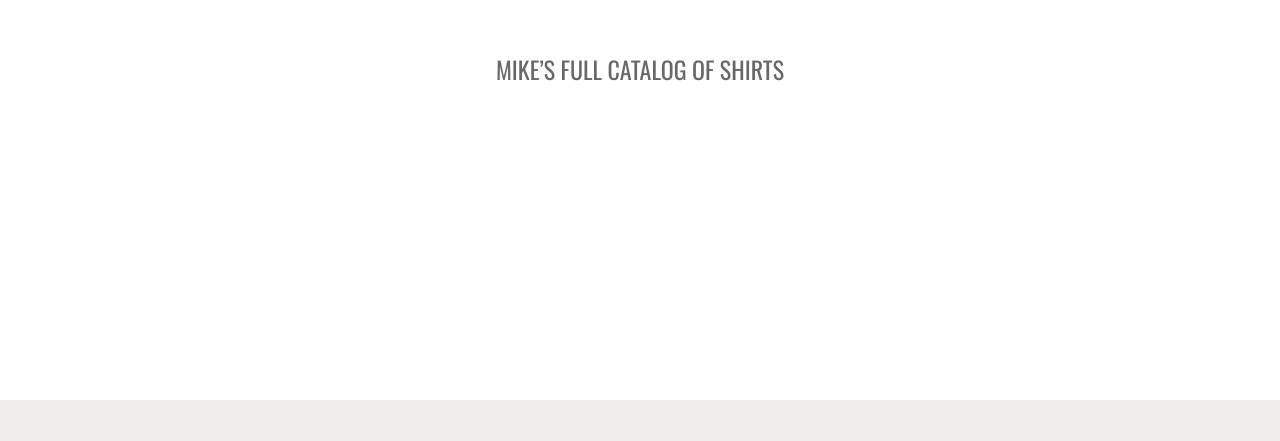
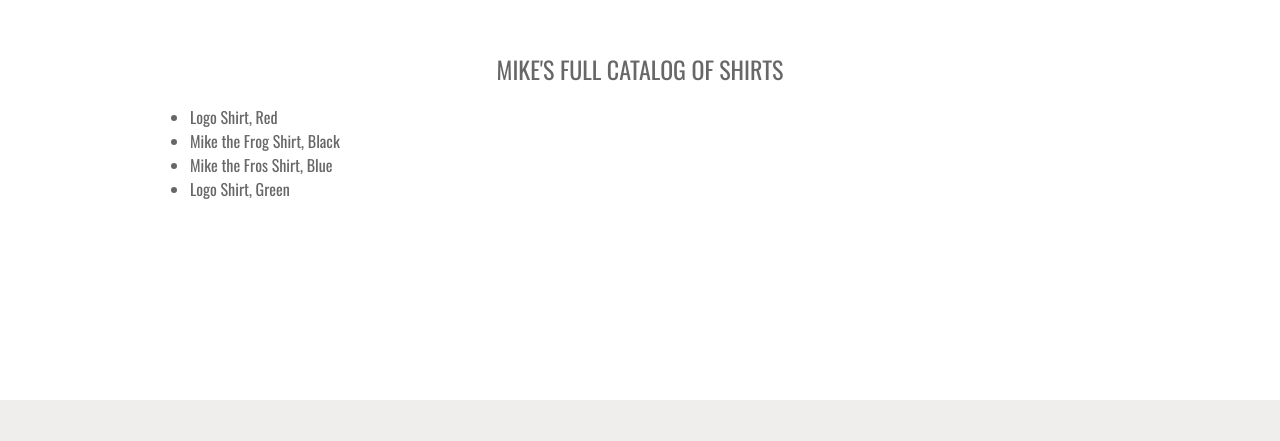
Before and after one commit to moofmayeda/tshirt-store-php-practice, a PHP site: page /shirts.php in a window 1280 px wide. Shown: the part 110-551 px from the top of the page. Run offline with PHP 8.4, Linux system fonts and the light colour scheme.

Commit message:
display shirts for sale

```diff
--- a/shirts.php
+++ b/shirts.php
@@ -1,10 +1,24 @@
 <?php
+
+$products = array();
+$products[101] = "Logo Shirt, Red";
+$products[102] = "Mike the Frog Shirt, Black";
+$products[103] = "Mike the Fros Shirt, Blue";
+$products[104] = "Logo Shirt, Green";
+
+?><?php
 $pageTitle = "Shirts";
 $section = "shirts";
 include('inc/header.php');
 ?>
   <div class="section page">
-    <h1>Mike&rsquo;s Full Catalog of Shirts</h1>
-
+    <div class="wrapper">
+      <h1>Mike's Full Catalog of Shirts</h1>
+      <ul>
+          <?php foreach($products as $product) { ?>
+          <li><?php echo $product ?></li>
+          <?php } ?>
+      </ul>
+    </div>
   </div>
 <?php include('inc/footer.php'); ?>
```
